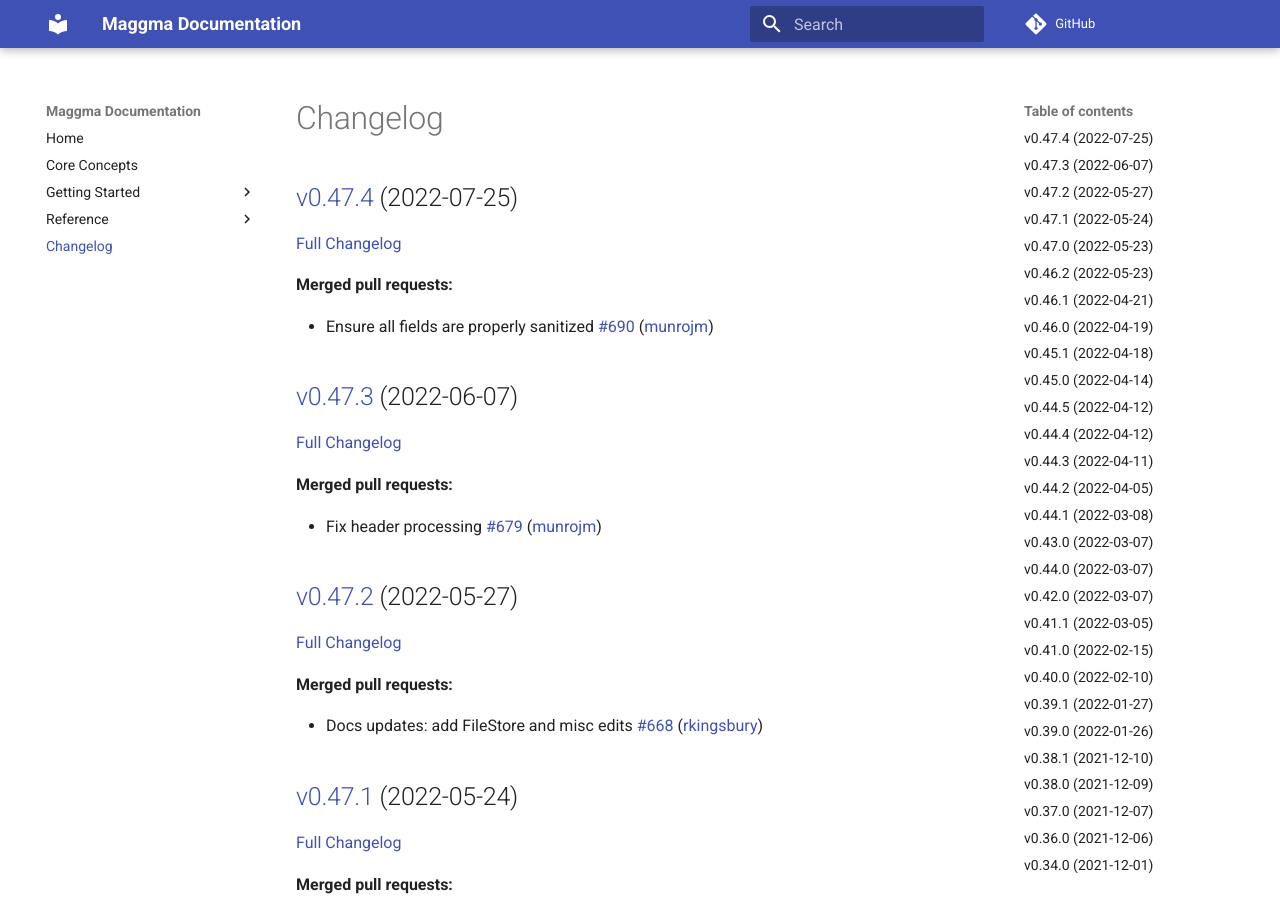
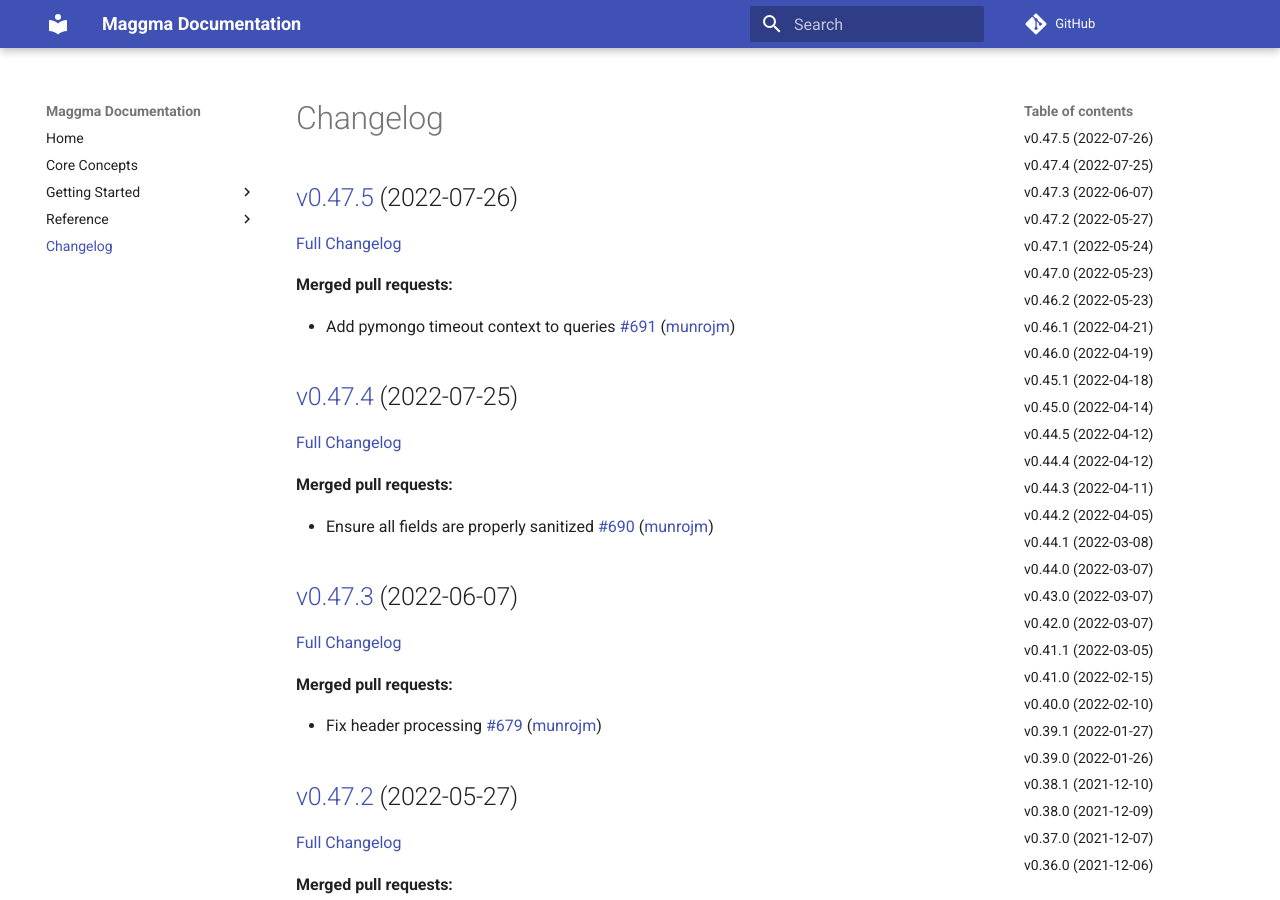
Before and after one commit to materialsproject/maggma, an MkDocs documentation site: the page built from docs/CHANGELOG.md, in a window 1280 px wide and 900 px high. Built offline with MkDocs 1.6.1 and Material for MkDocs 9.7.7, drawn with Linux system fonts in a browser that asks for light colours; comment, search, counter and statistics services are not loaded; some of the changed text lies outside the part shown.

Commit message:
Updated CHANGELOG.md

```diff
--- a/docs/CHANGELOG.md
+++ b/docs/CHANGELOG.md
@@ -1,4 +1,12 @@
 # Changelog
+
+## [v0.47.5](https://github.com/materialsproject/maggma/tree/v0.47.5) (2022-07-26)
+
+[Full Changelog](https://github.com/materialsproject/maggma/compare/v0.47.4...v0.47.5)
+
+**Merged pull requests:**
+
+- Add pymongo timeout context to queries [\#691](https://github.com/materialsproject/maggma/pull/691) ([munrojm](https://github.com/munrojm))
 
 ## [v0.47.4](https://github.com/materialsproject/maggma/tree/v0.47.4) (2022-07-25)
 
@@ -114,19 +122,19 @@
 
 ## [v0.44.1](https://github.com/materialsproject/maggma/tree/v0.44.1) (2022-03-08)
 
-[Full Changelog](https://github.com/materialsproject/maggma/compare/v0.43.0...v0.44.1)
+[Full Changelog](https://github.com/materialsproject/maggma/compare/v0.44.0...v0.44.1)
 
 **Merged pull requests:**
 
 - added localhost test for MongoURIStore [\#595](https://github.com/materialsproject/maggma/pull/595) ([jmmshn](https://github.com/jmmshn))
 
+## [v0.44.0](https://github.com/materialsproject/maggma/tree/v0.44.0) (2022-03-07)
+
+[Full Changelog](https://github.com/materialsproject/maggma/compare/v0.43.0...v0.44.0)
+
 ## [v0.43.0](https://github.com/materialsproject/maggma/tree/v0.43.0) (2022-03-07)
 
-[Full Changelog](https://github.com/materialsproject/maggma/compare/v0.44.0...v0.43.0)
-
-## [v0.44.0](https://github.com/materialsproject/maggma/tree/v0.44.0) (2022-03-07)
-
-[Full Changelog](https://github.com/materialsproject/maggma/compare/v0.42.0...v0.44.0)
+[Full Changelog](https://github.com/materialsproject/maggma/compare/v0.42.0...v0.43.0)
 
 ## [v0.42.0](https://github.com/materialsproject/maggma/tree/v0.42.0) (2022-03-07)
 
@@ -210,19 +218,19 @@
 
 ## [v0.36.0](https://github.com/materialsproject/maggma/tree/v0.36.0) (2021-12-06)
 
-[Full Changelog](https://github.com/materialsproject/maggma/compare/v0.34.0...v0.36.0)
+[Full Changelog](https://github.com/materialsproject/maggma/compare/v0.35.0...v0.36.0)
 
 **Merged pull requests:**
 
 - Added on-disk MongoDB compatible MontyStore [\#514](https://github.com/materialsproject/maggma/pull/514) ([utf](https://github.com/utf))
 
+## [v0.35.0](https://github.com/materialsproject/maggma/tree/v0.35.0) (2021-12-01)
+
+[Full Changelog](https://github.com/materialsproject/maggma/compare/v0.34.0...v0.35.0)
+
 ## [v0.34.0](https://github.com/materialsproject/maggma/tree/v0.34.0) (2021-12-01)
 
-[Full Changelog](https://github.com/materialsproject/maggma/compare/v0.35.0...v0.34.0)
-
-## [v0.35.0](https://github.com/materialsproject/maggma/tree/v0.35.0) (2021-12-01)
-
-[Full Changelog](https://github.com/materialsproject/maggma/compare/v0.33.2...v0.35.0)
+[Full Changelog](https://github.com/materialsproject/maggma/compare/v0.33.2...v0.34.0)
 
 **Merged pull requests:**
 
```
